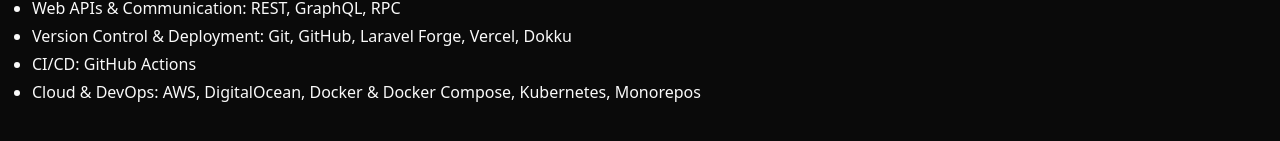
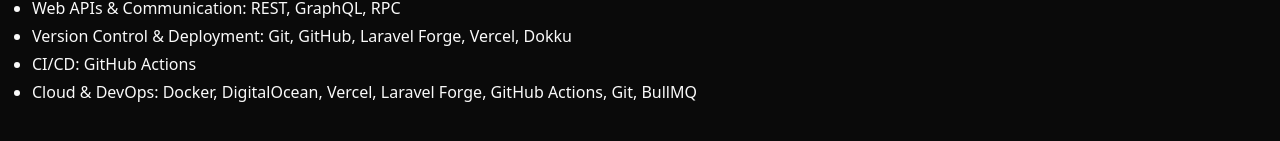
Before and after one commit to csanchez24/website, a React (Vite) app: page / in a window 1280 px wide. Shown: the part 653-794 px from the top of the page. Built offline with nearby package versions, Linux system fonts and the light colour scheme.

Commit message:
cloud y devops

```diff
--- a/src/App.tsx
+++ b/src/App.tsx
@@ -76,8 +76,8 @@
               </li>
               <li>CI/CD: GitHub Actions</li>
               <li>
-                Cloud & DevOps: AWS, DigitalOcean, Docker & Docker Compose,
-                Kubernetes, Monorepos
+                Cloud & DevOps: Docker, DigitalOcean, Vercel, Laravel Forge,
+                GitHub Actions, Git, BullMQ
               </li>
             </ul>
           </div>
```
